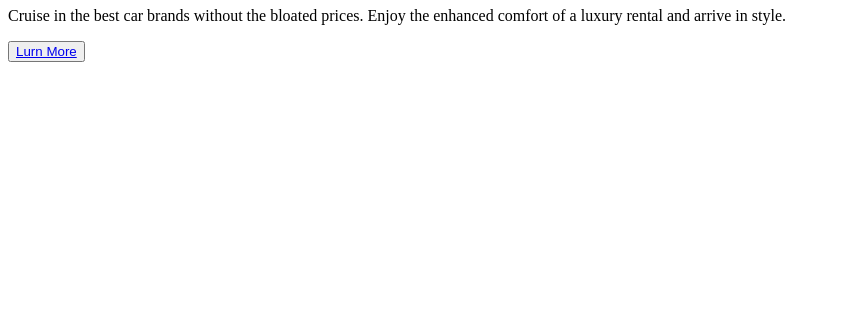
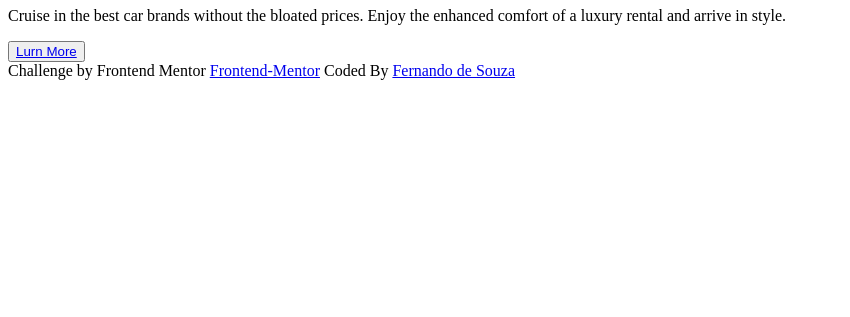
Before and after one commit to Matheus2196/Estudos-Frontend-Mentor, a plain HTML site: page index.html in a window 1280 px wide. Shown: the part 483-800 px from the top of the page, without its empty margins (0-850 px from the left). Drawn offline with Linux system fonts and the light colour scheme.

Commit message:
Firt commit HTML is done.

```diff
--- a/index.html
+++ b/index.html
@@ -49,5 +49,10 @@
             </div>
         </div>
     </main>
+    <div class="attribution">
+        Challenge by Frontend Mentor
+        <a href="https://www.frontendmentor.io?ref=challenge" target="_blank">Frontend-Mentor</a>
+        Coded By <a href="https://www.instagram.com/">Fernando de Souza</a>
+    </div>
 </body>
 </html>
```
